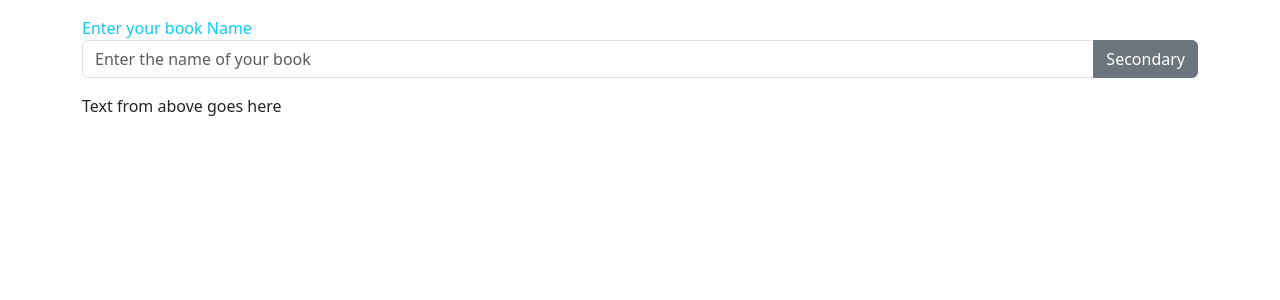
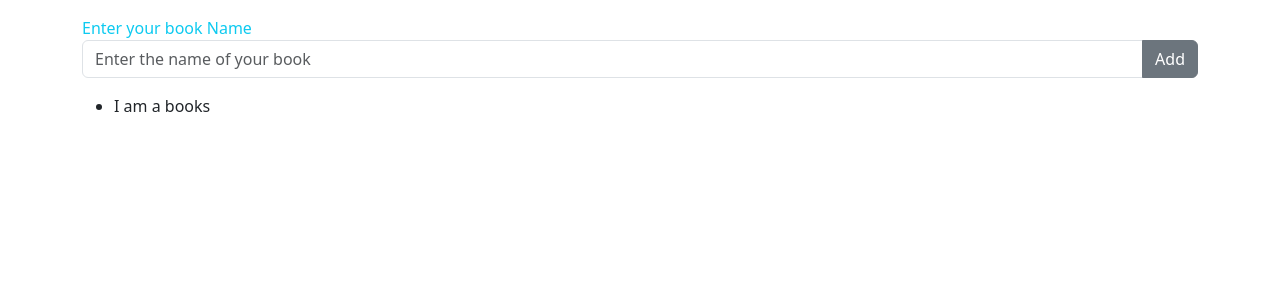
Before and after one commit to Ash-2k3/Book-Notes, a Flask app: page / in a window 1280 px wide. Shown: the top 300 px of the page. Run offline with Flask 3, Linux system fonts and the light colour scheme.

Commit message:
Temp testing for adding elements in list

```diff
--- a/app/__init__.py
+++ b/app/__init__.py
@@ -4,6 +4,7 @@ from app import controllers
 
 def create_app():
     app = Flask(__name__)
+    app.config['SEND_FILE_MAX_AGE_DEFAULT'] = 0
 
     # set up configuration for the app here
     app.config['DEBUG'] = True
--- a/app/static/js/index.js
+++ b/app/static/js/index.js
@@ -3,11 +3,23 @@ function fetchData(){
                   fetch('/products')
                   .then(response => response.text())
                   .then(data => {
-                           console.log('Here is the data you requested', data);
+                           console.log('Here s the data you requested', data);
                   })
          })
 }
 
+function addBook(){
+         const bookNameTextField = document.querySelector('.book-input-form');
+         const bookName = bookNameTextField.value;
+         const newListElement = document.createElement("li");
+         const newTextNode = document.createTextNode(bookName);
+         newListElement.append(newTextNode);
+         listOfBooks.append(newListElement)
+         console.log("hii",bookName);
+}
+
+listOfBooks = document.querySelector('.books-list')
+
 addBtn = document.querySelector('.add-book');
 
-addBtn.addEventListener('click' , fetchData);
+addBtn.addEventListener('click' , addBook);
--- a/app/templates/index.html
+++ b/app/templates/index.html
@@ -15,14 +15,16 @@
                   <div class="mb-3 mt-3">
                            <span class="text-info">Enter your book Name</span>
                            <div class="input-group">
-                                    <input type="text" class="form-control" id="exampleFormControlInput1"
+                                    <input type="text" class="form-control book-input-form" id="exampleFormControlInput1"
                                              placeholder="Enter the name of your book">
-                                    <button type="button" class="btn btn-secondary add-book">Secondary</button>
+                                    <button type="button" class="btn btn-secondary add-book">Add</button>
                            </div>
 
                   </div>
                   <div class="mb-3">
-                           Text from above goes here
+                          <ul class="books-list">
+                                   <li>I am a books</li>
+                          </ul>
                   </div>
          </div>
 
```
